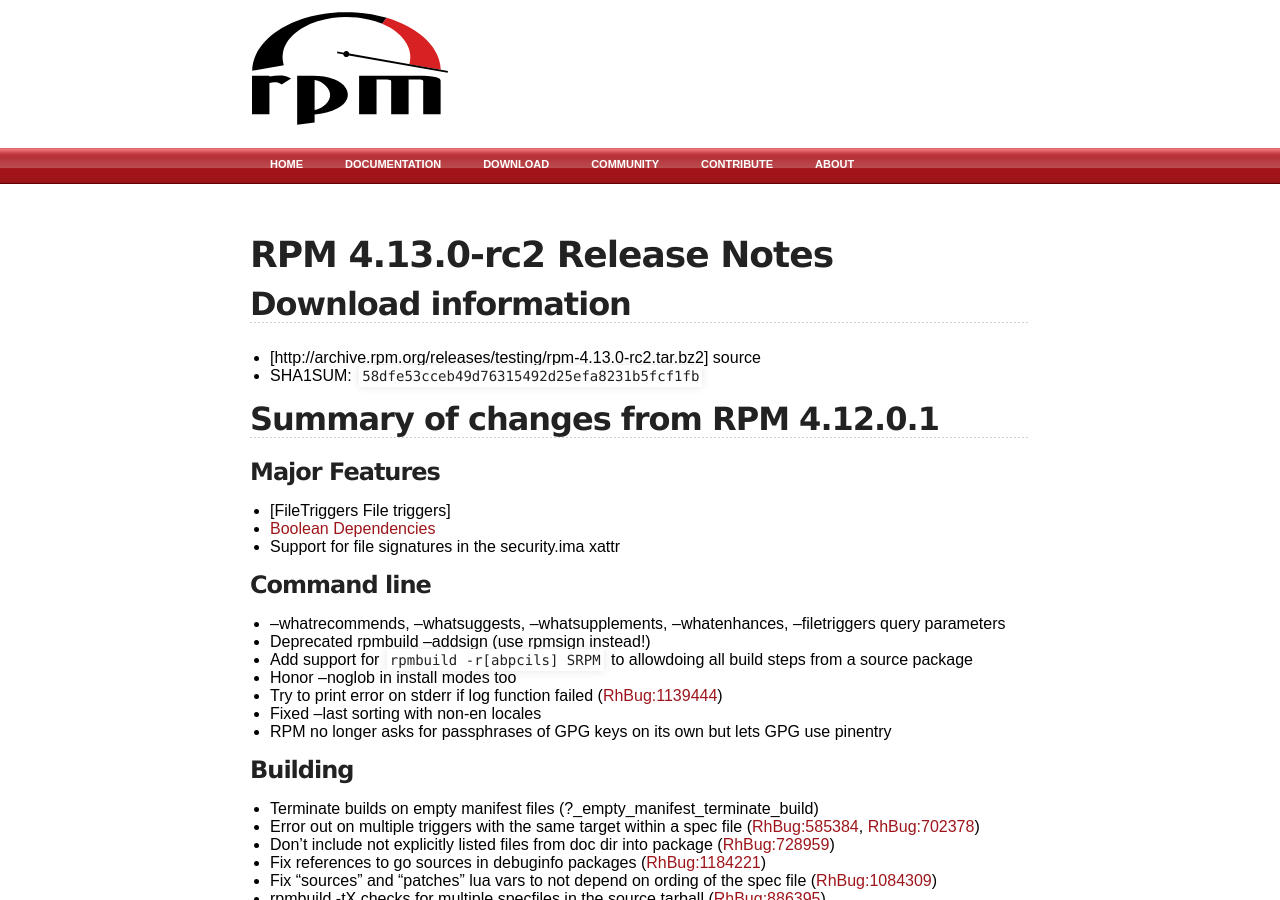
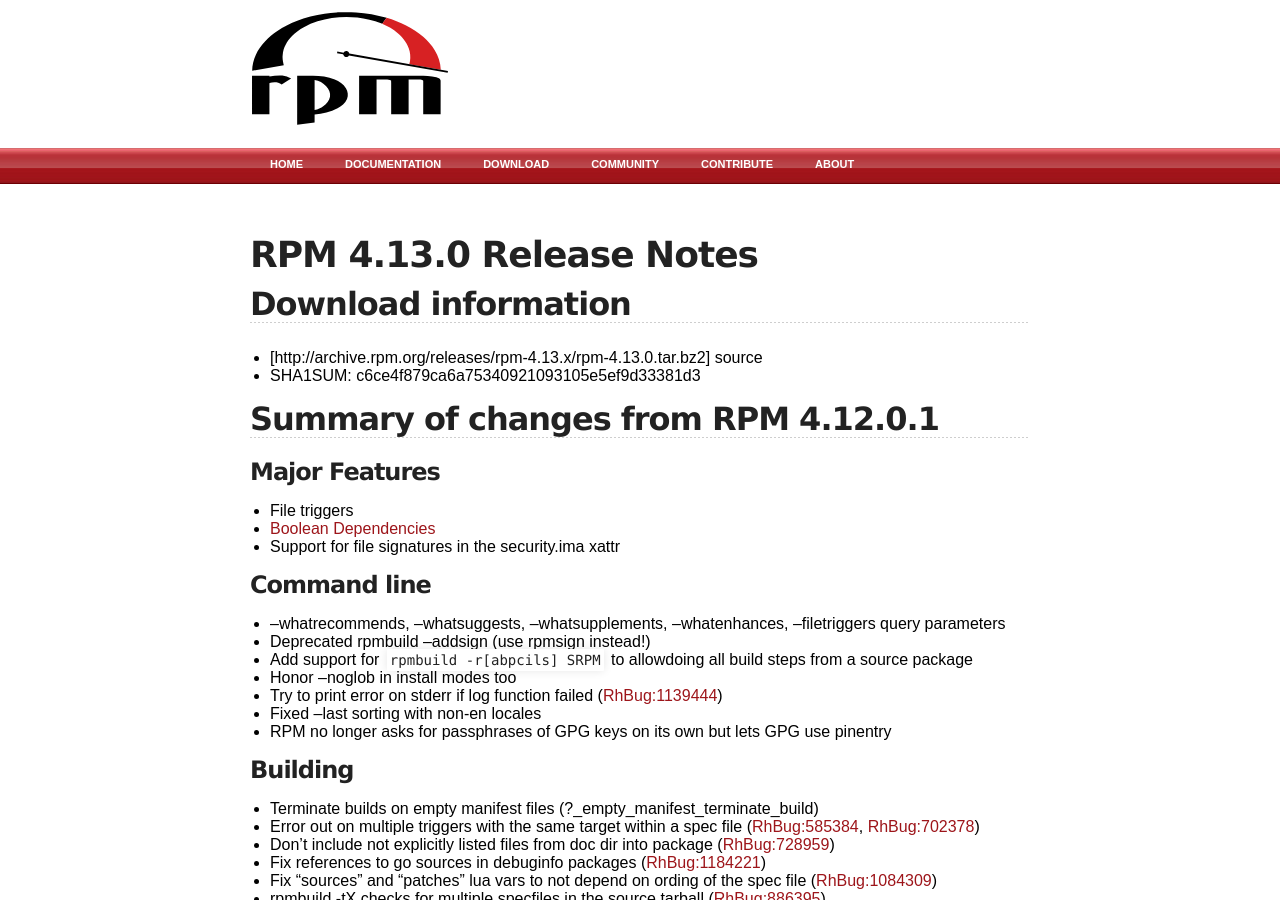
Before and after one commit to rpm-software-management/rpm-web, a Jekyll site: the page built from wiki/Releases/4.13.0.md, in a window 1280 px wide and 900 px high. Built offline with Jekyll 4.4.1, drawn with Linux system fonts in a browser that asks for light colours; some of the changed text lies outside the part shown.

Commit message:
Update 4.13.0 release notes to final

```diff
--- a/wiki/Releases/4.13.0.md
+++ b/wiki/Releases/4.13.0.md
@@ -3,19 +3,19 @@ layout: default
 title: rpm.org - Releases
 ---
 
-# RPM 4.13.0-rc2 Release Notes
+# RPM 4.13.0 Release Notes
 
 
 
 ## Download information
- * [http://archive.rpm.org/releases/testing/rpm-4.13.0-rc2.tar.bz2] source
- * SHA1SUM: `58dfe53cceb49d76315492d25efa8231b5fcf1fb`
+ * [http://archive.rpm.org/releases/rpm-4.13.x/rpm-4.13.0.tar.bz2] source
+ * SHA1SUM: c6ce4f879ca6a75340921093105e5ef9d33381d3
 
 ## Summary of changes from RPM 4.12.0.1
 
 ### Major Features
 
- * [FileTriggers File triggers]
+ * File triggers
  * [Boolean Dependencies](/user_doc/boolean_dependencies.html)
  * Support for file signatures in the security.ima xattr
 
```
Also changed, not shown: other parts of wiki/Releases/4.13.0.md (+1 -0 lines).
